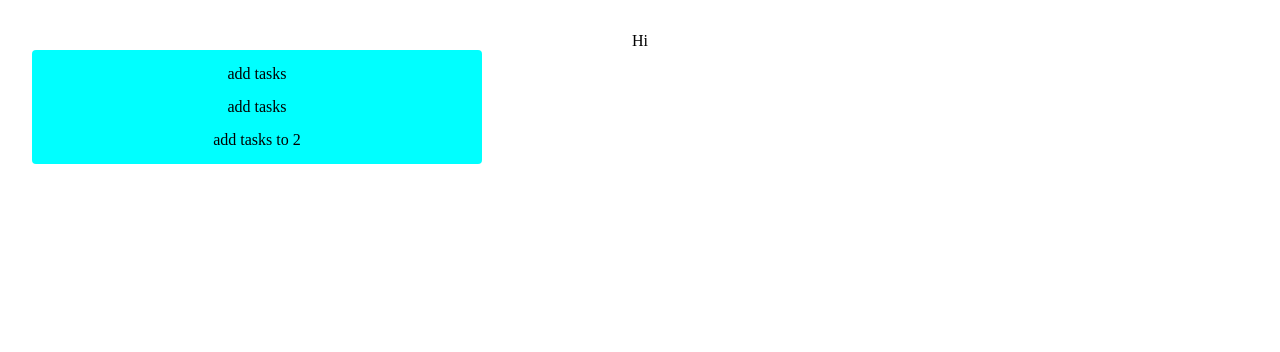
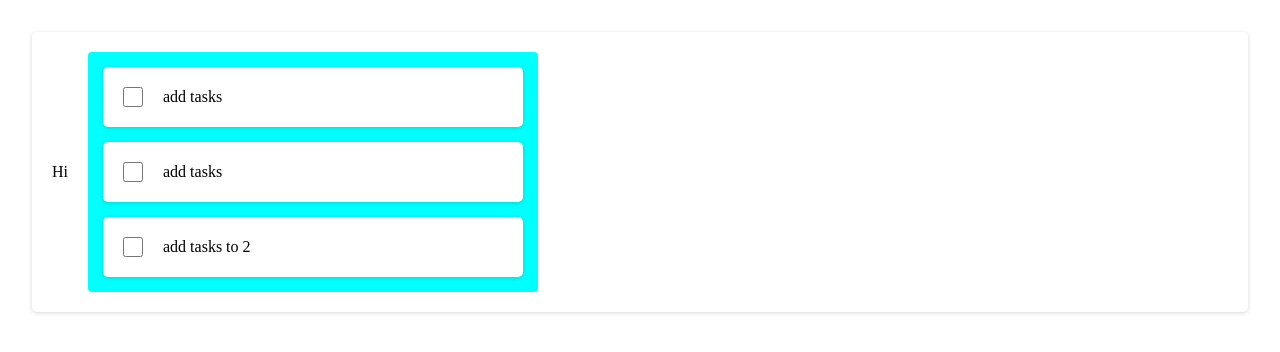
Before and after one commit to BorisMilanov/Fitness-app, a React (Vite) app in the folder client/: page / in a window 1280 px wide. Shown: the top 352 px of the page. Built offline with nearby package versions, Linux system fonts and the light colour scheme.

Commit message:
Drag elements completed

```diff
--- a/client/src/App.jsx
+++ b/client/src/App.jsx
@@ -9,12 +9,12 @@ function App() {
     {id: 3, title: "add tasks to 2"},
     ])
   return (
-    <>
+    <div className='Main task'>
 
 
       <div><p>Hi</p></div>
       <DndContext collisionDetection={closestCorners}><Column tasks={tasks}/></DndContext>
-    </>
+    </div>
   )
 }
 
--- a/client/src/assets/compunents/Column.jsx
+++ b/client/src/assets/compunents/Column.jsx
@@ -1,9 +1,19 @@
-import "./Column.css";
+import {
+    SortableContext,
+    verticalListSortingStrategy,
+  } from "@dnd-kit/sortable";
+import { Task } from "./Task/Task";
 
-import { SortableContext, verticalListSortingStrategy } from "@dnd-kit/sortable"
-export const Column = ({ tasks }) => {
-    return <div className="column"><SortableContext items={tasks} strategy={verticalListSortingStrategy}>
-        {tasks.map(task => <div key={task.id}>{task.title}</div>)}</SortableContext>
+  import "./Column.css";
 
-    </div>
-}
+  export const Column = ({ tasks }) => {
+    return (
+      <div className="column">
+        <SortableContext items={tasks} strategy={verticalListSortingStrategy}>
+          {tasks.map((task) => (
+            <Task key={task.id} id={task.id} title={task.title} />
+          ))}
+        </SortableContext>
+      </div>
+    );
+  };
--- /dev/null
+++ b/client/src/assets/compunents/Task/Task.css
@@ -0,0 +1,17 @@
+.task {
+    background-color: white;
+    border-radius: 5px;
+    box-shadow: rgba(0, 0, 0, 0.16) 0px 1px 4px;
+    width: 100%;
+    padding: 20px;
+    display: flex;
+    align-items: center;
+    justify-content: flex-start;
+    gap: 20px;
+    touch-action: none;
+  }
+
+  .checkbox {
+    height: 20px;
+    width: 20px;
+  }
--- /dev/null
+++ b/client/src/assets/compunents/Task/Task.jsx
@@ -0,0 +1,27 @@
+import { useSortable } from "@dnd-kit/sortable";
+import { CSS } from "@dnd-kit/utilities";
+
+import "./Task.css";
+
+export const Task = ({ id, title }) => {
+  const { attributes, listeners, setNodeRef, transform, transition } =
+    useSortable({ id });
+
+  const style = {
+    transition,
+    transform: CSS.Transform.toString(transform),
+  };
+
+  return (
+    <div
+      ref={setNodeRef}
+      style={style}
+      {...attributes}
+      {...listeners}
+      className="task"
+    >
+      <input type="checkbox" className="checkbox" />
+      {title}
+    </div>
+  );
+};
```
